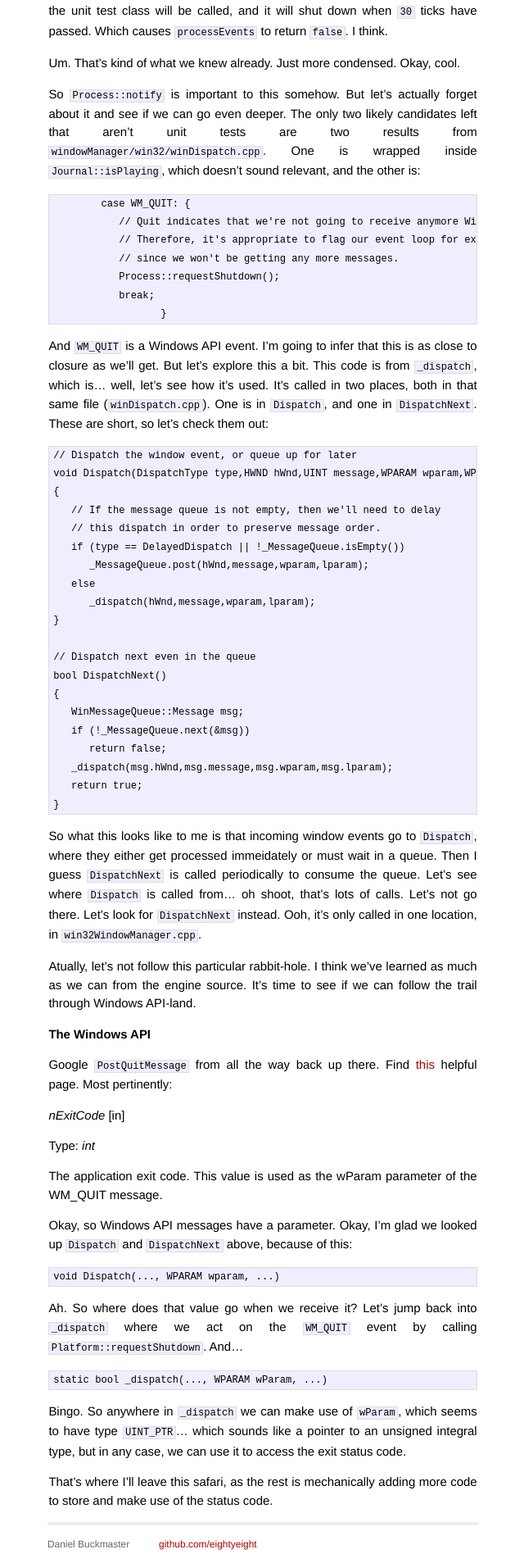
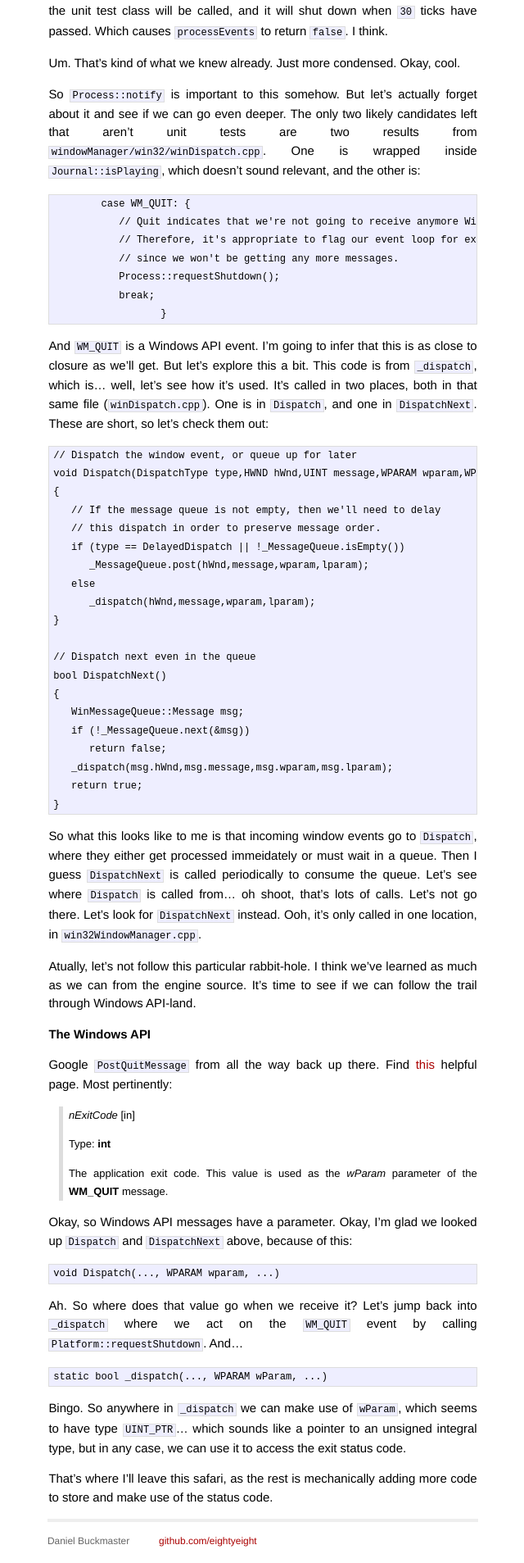
Before and after one commit to crabmusket/eightyeight.github.io, a Jekyll site: the page built from _posts/2014-06-24-torque3d-shutdown-sequence.md, in a window 1280 px wide. Shown: the part 3429-5336 px from the top of the page at 82% size, without its empty margins (319-959 px from the left). Built offline with Jekyll 4.4.1, drawn with Linux system fonts in a browser that asks for light colours.

Commit message:
Added blockquote style.

```diff
--- a/_posts/2014-06-24-torque3d-shutdown-sequence.md
+++ b/_posts/2014-06-24-torque3d-shutdown-sequence.md
@@ -226,10 +226,10 @@ helpful page. Most pertinently:
 
 > _nExitCode_ [in]
 >
-> Type: _int_
+> Type: **int**
 >
-> The application exit code. This value is used as the wParam parameter of the
-> WM_QUIT message.
+> The application exit code. This value is used as the _wParam_ parameter of the
+> **WM_QUIT** message.
 
 Okay, so Windows API messages have a parameter. Okay, I'm glad we looked up
 `Dispatch` and `DispatchNext` above, because of this:
--- a/css/main.css
+++ b/css/main.css
@@ -187,3 +187,10 @@ p code {
 #post pre.terminal code {
   background-color: #333;
 }
+
+blockquote {
+  border-left: 5px solid #ddd;
+  margin-left: 1em;
+  padding-left: 0.5em;
+  font-size: small;
+}
```
